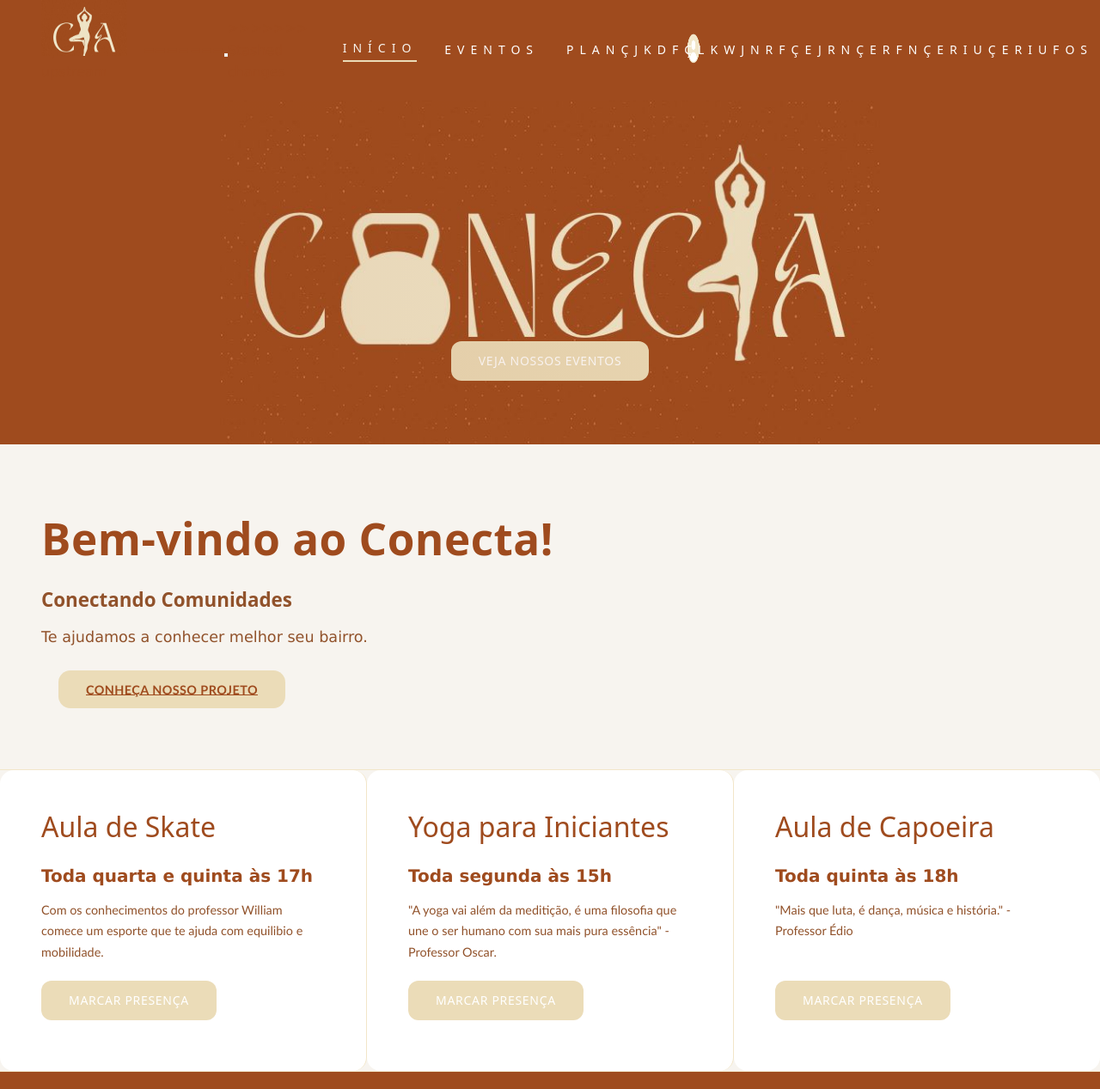
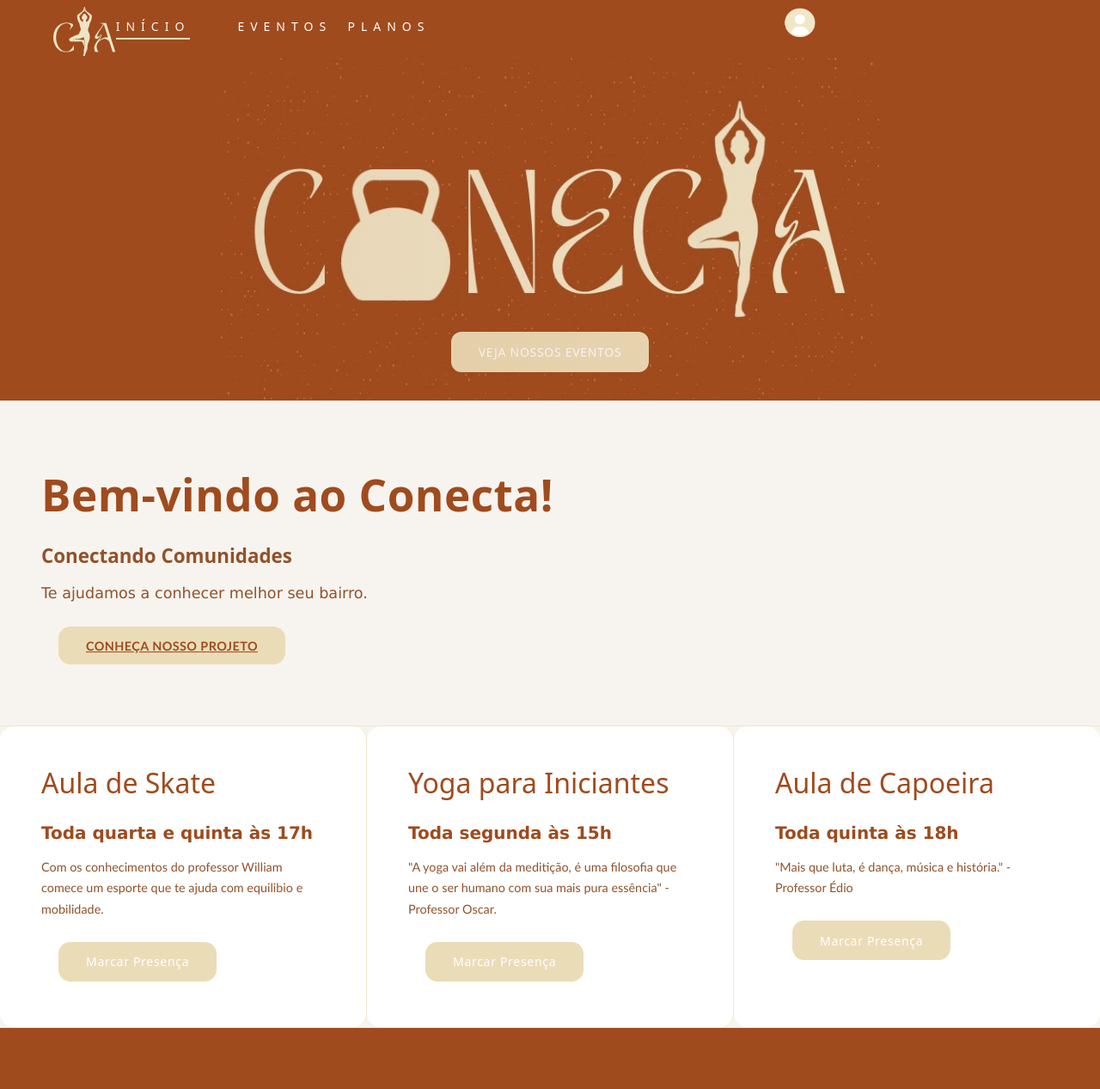
Before and after one commit to Fushikkj/conexao-hackathon, a website: page public/marcar.html in a window 1280 px wide. Shown: the top 1267 px of the page at 86% size. Drawn offline with Linux system fonts and the light colour scheme; a web font is replaced by a local one.

Commit message:
hope the last

```diff
--- a/public/marcar.html
+++ b/public/marcar.html
@@ -24,21 +24,15 @@
                     <button class="logo01"data-page="page-home" image="Imagens/CONECTAM02.jpeg"></button>
                         </div>
 
-<<<<<<< Updated upstream
                         <div class="perfil">
                             <img src="Imagens/PERFIL.png" data-page="page-perfil">
                         </div>
-=======
-                        <div class="perfil" >
-                            <button class="perfil" data-page="page-perfil" image="Imagens/PROFILE.png"></button>
-                                </div>
->>>>>>> Stashed changes
 
                     <nav class="top-nav">
                         <ul>
                             <li><a href="#home" class="nav-link active" data-page="page-home">Início</a></li>
                             <li><a href="#eventos" class="nav-link" data-page="page-eventos">Eventos</a></li>
-                            <li><a href="#planos" class="nav-link" data-page="page-planos">Plançjkdfçlkwjnrfçejrnçerfnçeriuçeriufos</a></li>
+                            <li><a href="#planos" class="nav-link" data-page="page-planos">Planos</a></li>
                         </ul>
                     </nav>
                 </header>
@@ -68,19 +62,19 @@
                             <div class="card-num">Aula de Skate</div>
                             <h3>Toda quarta e quinta às 17h</h3>
                             <p>Com os conhecimentos do professor William comece um esporte que te ajuda com equilibio e mobilidade.</p>
-                            <button class="btn-primary" data-page="page-login">Marcar Presença</a>
+                            <button class="btn-primary01" data-page="page-login">Marcar Presença</a>
                         </article>
                         <article class="card">
                             <div class="card-num">Yoga para Iniciantes</div>
                             <h3>Toda segunda às 15h</h3>
                             <p>"A yoga vai além da meditição, é uma filosofia que une o ser humano com sua mais pura essência" - Professor Oscar.</p>
-                            <button class="btn-primary" data-page="page-login">Marcar Presença</a>
+                            <button class="btn-primary01" data-page="page-login">Marcar Presença</a>
                         </article>
                         <article class="card">
                             <div class="card-num">Aula de Capoeira</div>
                             <h3>Toda quinta às 18h</h3>
                             <p>"Mais que luta, é dança, música e história." - Professor Édio</p>
-                            <button class="btn-primary" data-page="page-login">Marcar Presença</a>
+                            <button class="btn-primary01" data-page="page-login">Marcar Presença</a>
                         </article>
                     </section>
 
--- a/public/style.css
+++ b/public/style.css
@@ -39,14 +39,18 @@
     border:none;
     cursor:pointer;
 }
-<<<<<<< Updated upstream
-.perfil{
+.perfil {
 
-    width: 100%;
+    position:absolute;
+    top:0px;
+    right:0px;
+    left:20%;
 }
 
 .perfil img {
 
+
+    left: 50%;
     max-width: 100%;
     background-repeat:no-repeat;
     position:relative;
@@ -87,7 +91,7 @@ body {
 .btn-primary {
 
     position: absolute;
-    top: 70%;
+    top: 80%;
     align-self:center;
     background: var(--accent);
     color: #fff;
@@ -107,6 +111,10 @@ body {
 .btn-primary01{
 
 
+        border-radius: 14px;
+    font-family: "Baumans", system-ui;
+    transition: all .3s ease;
+    transition: background .3s ease, transform .25s ease, box-shadow .25s ease;
     position:relative;
     top: 2cqmax;
     align-self:center;
@@ -114,6 +122,8 @@ body {
     background: var(--accent);
     color: #fff;
     border: none;
+    margin: auto 20px 20px;
+     padding: 0.85rem 2rem;
     padding: 0.85rem 2rem;
     font-family:"Baumans", system-ui;
     font-size: 0.875rem;
@@ -191,12 +201,10 @@ body {
 
 .top-nav a {
 
-    position: fixed;
     font-family: "Baumans", system-ui;
     display: flex;
-    align-items:center;
     position:relative;
-    left:40px;
+    left: 100%;
     height: 100%;
     width: 100%;
     color: #ffffff;
@@ -216,6 +224,7 @@ body {
     border-bottom: 2px solid var(--accent);
     padding-bottom: 2px;
 }
+
 
 /* ===== MAIN GRID ===== */
 .main-grid {
```
